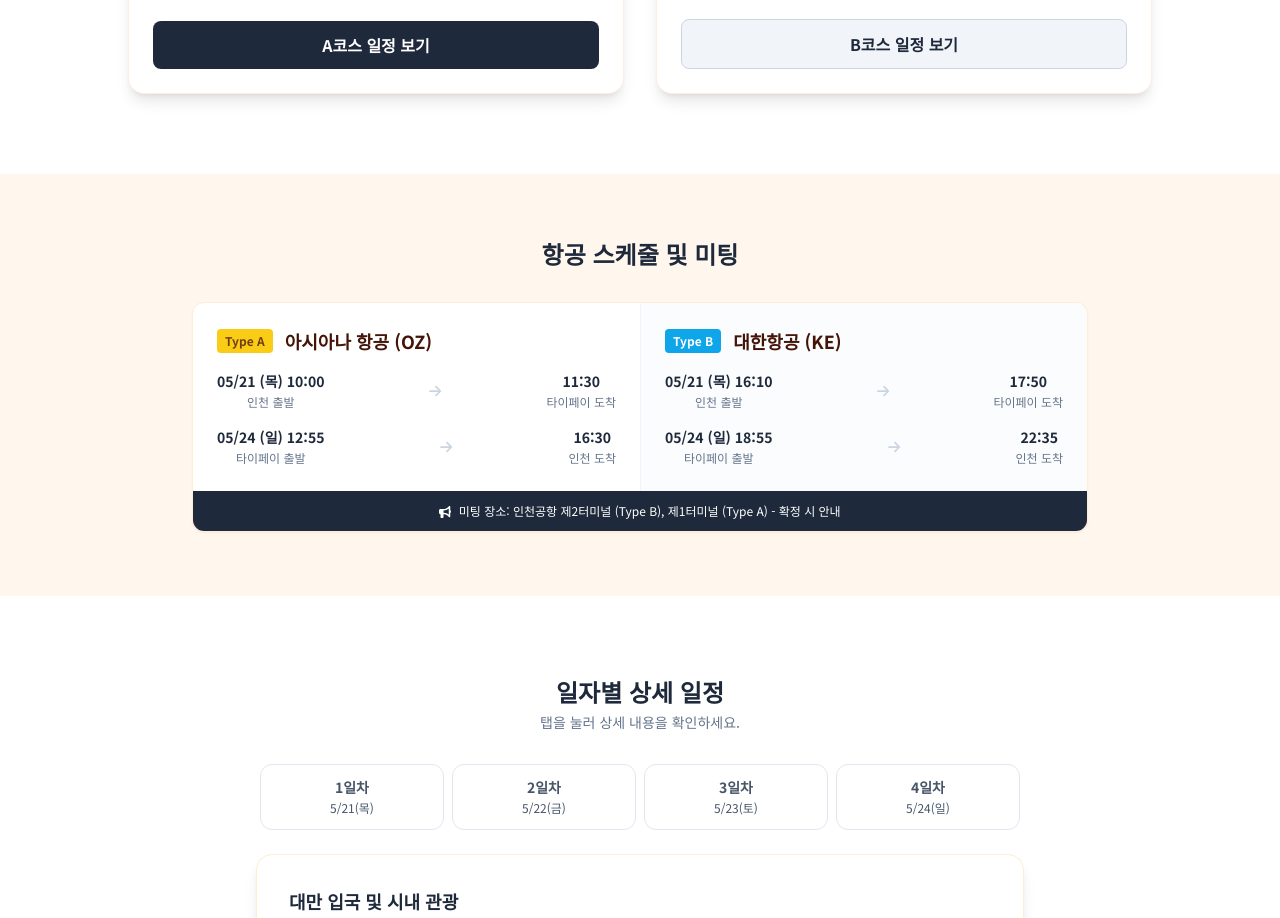
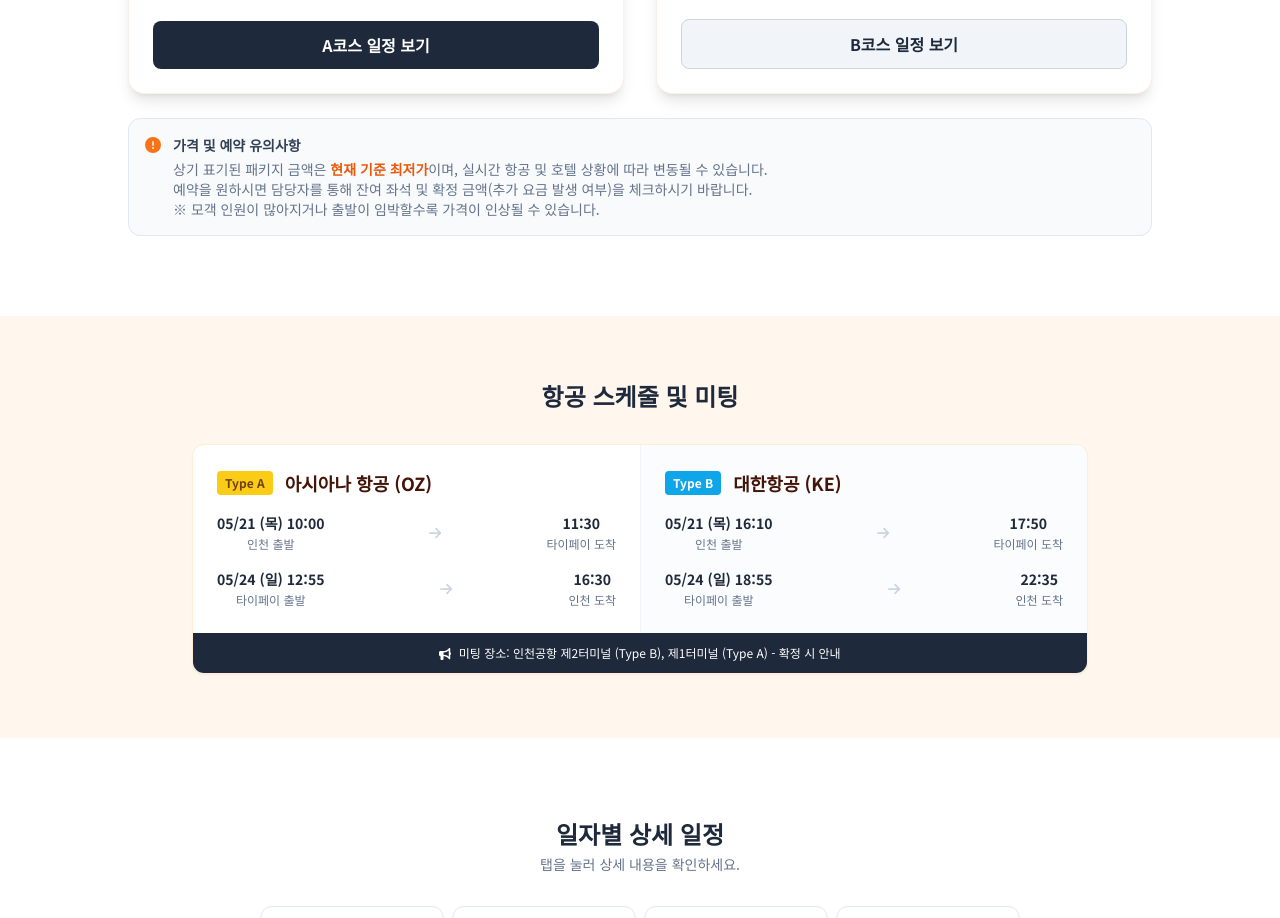
Before and after one commit to Indadady/260521_Taipei, a plain HTML site: page index.html in a window 1280 px wide. Shown: the part 1478-2396 px from the top of the page. Drawn offline with nearby package versions, Linux system fonts and the light colour scheme.

Commit message:
Update index.html

```diff
--- a/index.html
+++ b/index.html
@@ -189,6 +189,21 @@
                             <li class="flex items-center gap-2"><i class="fa-solid fa-utensils text-sky-500"></i> 특식 2회 + 자유식의 즐거움</li>
                         </ul>
                         <button onclick="document.getElementById('day1').click(); document.getElementById('timeline').scrollIntoView();" class="w-full bg-slate-100 text-slate-800 border border-slate-300 py-3 rounded-lg font-bold hover:bg-slate-200 transition">B코스 일정 보기</button>
+                    </div>
+                </div>
+
+                <!-- Price Disclaimer (Added) -->
+                <div class="max-w-5xl mx-auto mt-6">
+                    <div class="bg-slate-50 border border-slate-200 rounded-xl p-4 text-xs md:text-sm text-slate-500 flex items-start gap-3">
+                        <i class="fa-solid fa-circle-exclamation text-orange-500 mt-0.5 text-base"></i>
+                        <div>
+                            <p class="font-bold text-slate-700 mb-1">가격 및 예약 유의사항</p>
+                            <p>
+                                상기 표기된 패키지 금액은 <span class="text-orange-600 font-bold">현재 기준 최저가</span>이며, 실시간 항공 및 호텔 상황에 따라 변동될 수 있습니다.<br>
+                                예약을 원하시면 담당자를 통해 잔여 좌석 및 확정 금액(추가 요금 발생 여부)을 체크하시기 바랍니다.<br>
+                                ※ 모객 인원이 많아지거나 출발이 임박할수록 가격이 인상될 수 있습니다.
+                            </p>
+                        </div>
                     </div>
                 </div>
             </div>
```
